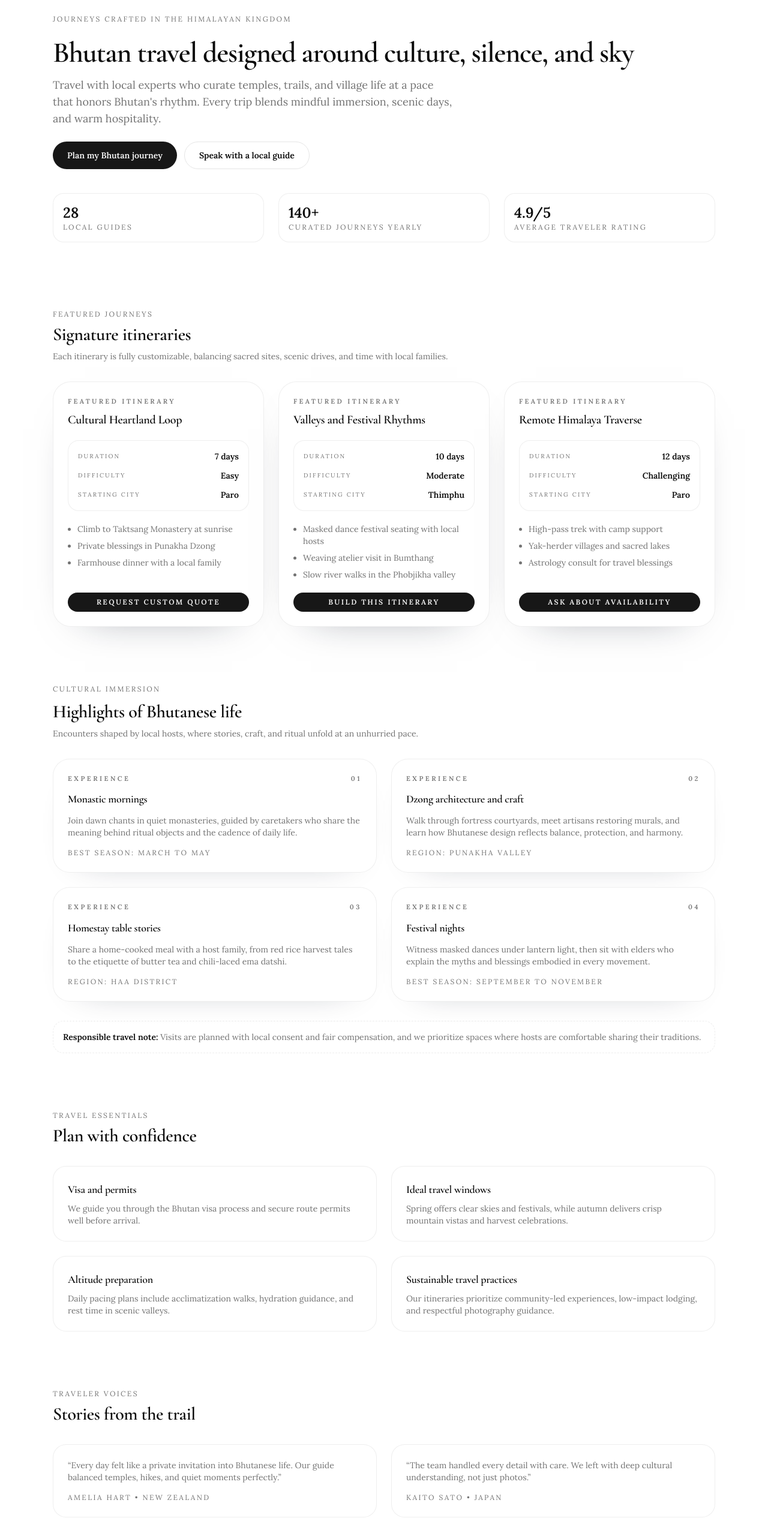
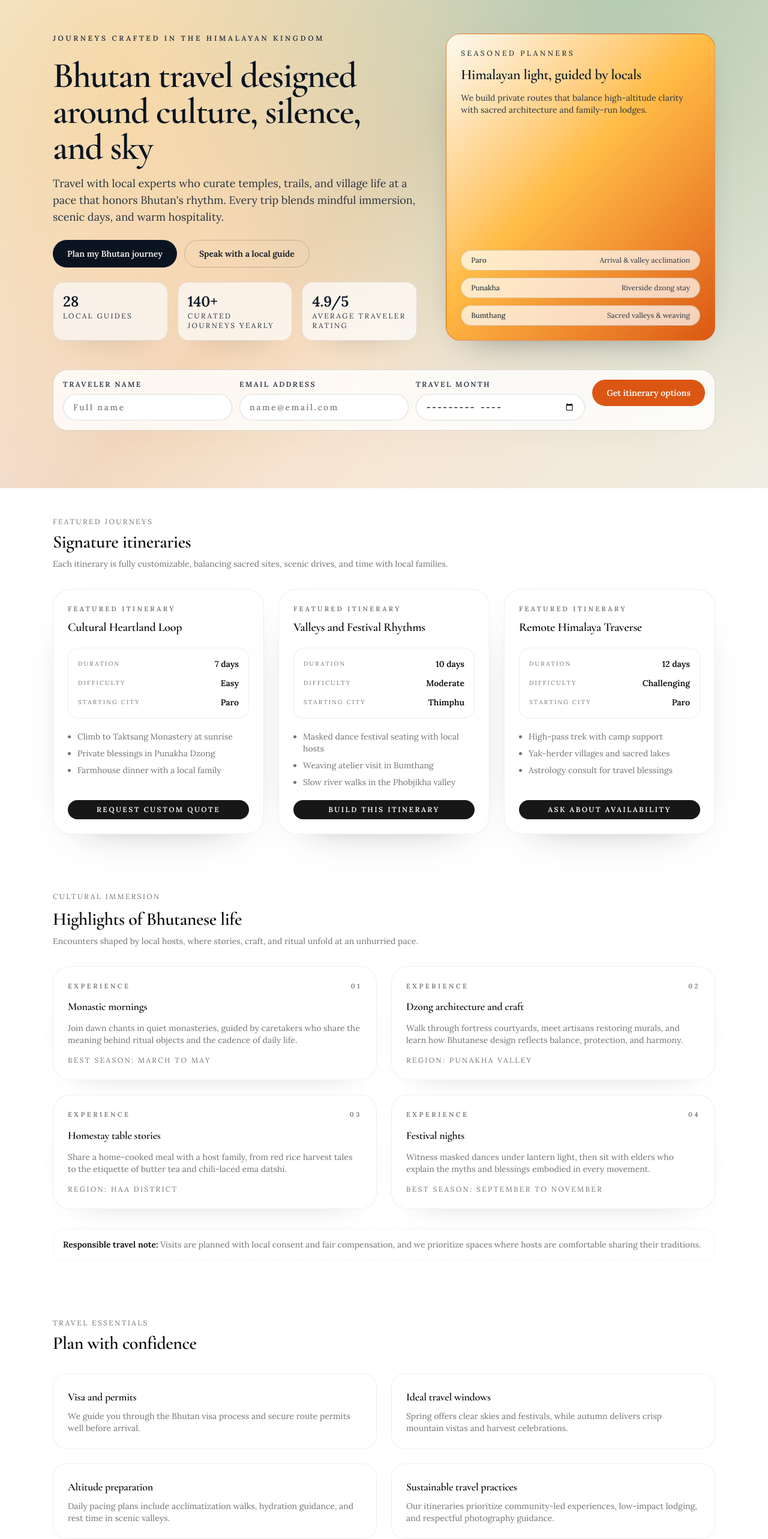
Before and after one commit to Kzoeps/bhutan-stainless-travels, a Next.js app: page / in a window 1280 px wide. Shown: the part 40-2606 px from the top of the page at 60% size. Built offline with nearby package versions, Linux system fonts and the light colour scheme.

Commit message:
Wire hero section and sunrise styles (stanlee-91z.3)

```diff
--- a/app/globals.css
+++ b/app/globals.css
@@ -149,6 +149,45 @@
     box-shadow: 0 24px 60px -40px
       color-mix(in oklab, var(--bhutan-ink) 60%, transparent);
   }
+
+  .hero-sunrise {
+    background-color: var(--bhutan-cream);
+    background-image:
+      radial-gradient(
+        circle at 15% 20%,
+        color-mix(in oklab, var(--bhutan-saffron) 35%, transparent) 0%,
+        transparent 55%
+      ),
+      radial-gradient(
+        circle at 80% 0%,
+        color-mix(in oklab, var(--bhutan-jade) 30%, transparent) 0%,
+        transparent 60%
+      ),
+      linear-gradient(
+        135deg,
+        color-mix(in oklab, var(--bhutan-cream) 85%, white) 0%,
+        color-mix(in oklab, var(--bhutan-terracotta) 18%, transparent) 45%,
+        transparent 100%
+      );
+  }
+
+  .hero-sunrise::before {
+    content: "";
+    position: absolute;
+    inset: 0;
+    background-image: linear-gradient(
+      120deg,
+      color-mix(in oklab, var(--bhutan-ink) 8%, transparent) 0%,
+      transparent 55%,
+      color-mix(in oklab, var(--bhutan-ink) 10%, transparent) 100%
+    );
+    opacity: 0.5;
+    pointer-events: none;
+  }
+
+  .lead-strip {
+    backdrop-filter: blur(8px);
+  }
 }
 
 @layer base {
--- a/app/page.tsx
+++ b/app/page.tsx
@@ -1,58 +1,14 @@
-import {
-  heroContent,
-  practicalFacts,
-  testimonials,
-} from "@/lib/bhutan-travel-content"
+import { HeroSection } from "@/components/travel/hero-section"
 import CulturalHighlights from "@/components/travel/cultural-highlights"
 import ItineraryGrid from "@/components/travel/itinerary-grid"
+import PlanningEssentials from "@/components/travel/planning-essentials"
+import TrustBand from "@/components/travel/trust-band"
+import { practicalFacts, testimonials } from "@/lib/bhutan-travel-content"
 
 export default function Page() {
   return (
     <main className="min-h-svh bg-background text-foreground">
-      <section className="mx-auto flex max-w-6xl flex-col gap-10 px-6 py-16">
-        <div className="flex flex-col gap-6">
-          <p className="text-xs tracking-[0.2em] text-muted-foreground uppercase">
-            {heroContent.eyebrow}
-          </p>
-          <div className="flex flex-col gap-4">
-            <h1 className="text-4xl font-semibold tracking-tight sm:text-5xl">
-              {heroContent.headline}
-            </h1>
-            <p className="max-w-2xl text-base text-muted-foreground sm:text-lg">
-              {heroContent.description}
-            </p>
-          </div>
-          <div className="flex flex-wrap gap-3">
-            <a
-              className="inline-flex items-center justify-center rounded-full bg-primary px-6 py-3 text-sm font-semibold text-primary-foreground transition hover:opacity-90"
-              href={heroContent.primaryCta.href}
-            >
-              {heroContent.primaryCta.label}
-            </a>
-            <a
-              className="inline-flex items-center justify-center rounded-full border border-border px-6 py-3 text-sm font-semibold text-foreground transition hover:border-muted-foreground"
-              href={heroContent.secondaryCta.href}
-            >
-              {heroContent.secondaryCta.label}
-            </a>
-          </div>
-        </div>
-        <div className="grid gap-6 sm:grid-cols-3">
-          {heroContent.stats.map((stat) => (
-            <div
-              key={stat.id}
-              className="rounded-2xl border border-border/60 bg-card p-4"
-            >
-              <p className="text-2xl font-semibold text-foreground">
-                {stat.value}
-              </p>
-              <p className="text-xs tracking-[0.2em] text-muted-foreground uppercase">
-                {stat.label}
-              </p>
-            </div>
-          ))}
-        </div>
-      </section>
+      <HeroSection />
 
       <ItineraryGrid />
 
@@ -80,32 +36,9 @@ export default function Page() {
         </div>
       </section>
 
-      <section
-        id="testimonials"
-        className="mx-auto flex max-w-6xl flex-col gap-8 px-6 py-12"
-      >
-        <div className="flex flex-col gap-2">
-          <p className="text-xs tracking-[0.2em] text-muted-foreground uppercase">
-            Traveler voices
-          </p>
-          <h2 className="text-3xl font-semibold">Stories from the trail</h2>
-        </div>
-        <div className="grid gap-6 md:grid-cols-2">
-          {testimonials.map((testimonial) => (
-            <figure
-              key={testimonial.id}
-              className="flex h-full flex-col gap-4 rounded-3xl border border-border/60 bg-card p-6"
-            >
-              <blockquote className="text-sm text-muted-foreground">
-                “{testimonial.quote}”
-              </blockquote>
-              <figcaption className="text-xs tracking-[0.2em] text-muted-foreground uppercase">
-                {testimonial.name} • {testimonial.country}
-              </figcaption>
-            </figure>
-          ))}
-        </div>
-      </section>
+      <PlanningEssentials />
+
+      <TrustBand testimonials={testimonials} />
     </main>
   )
 }
```
